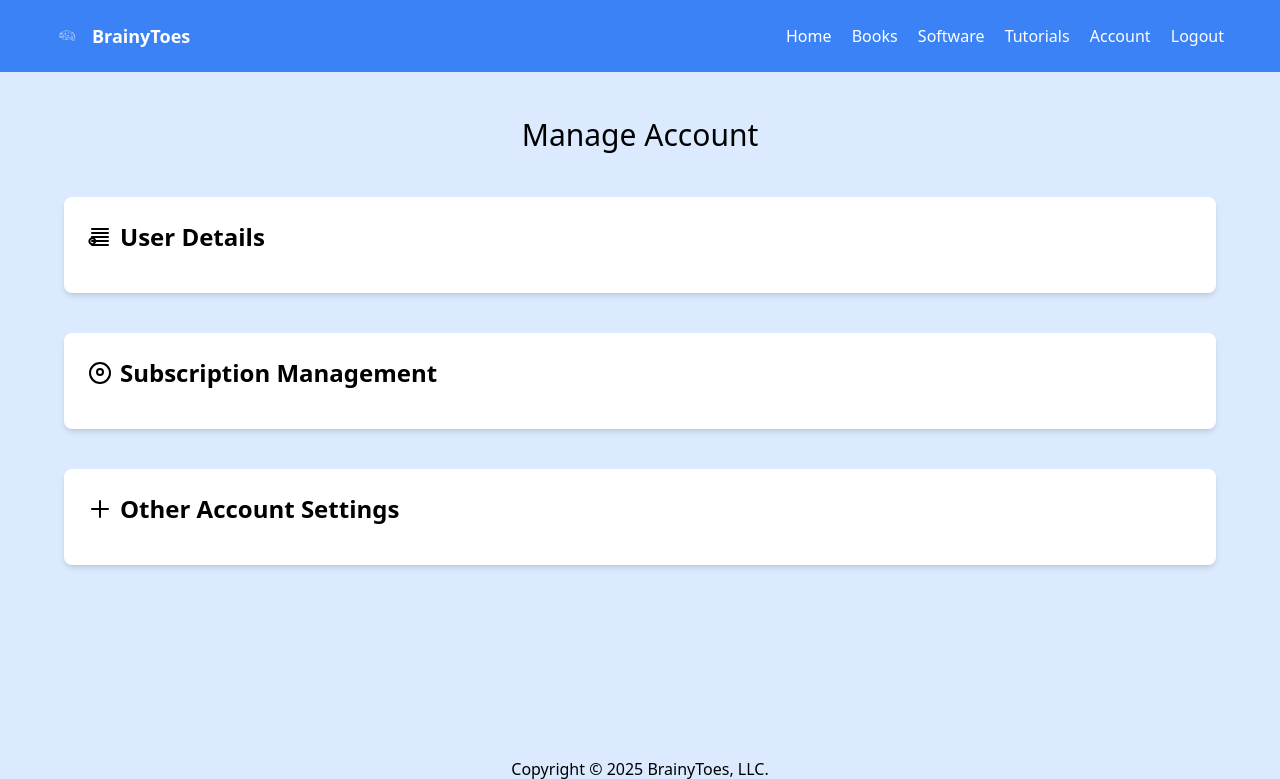
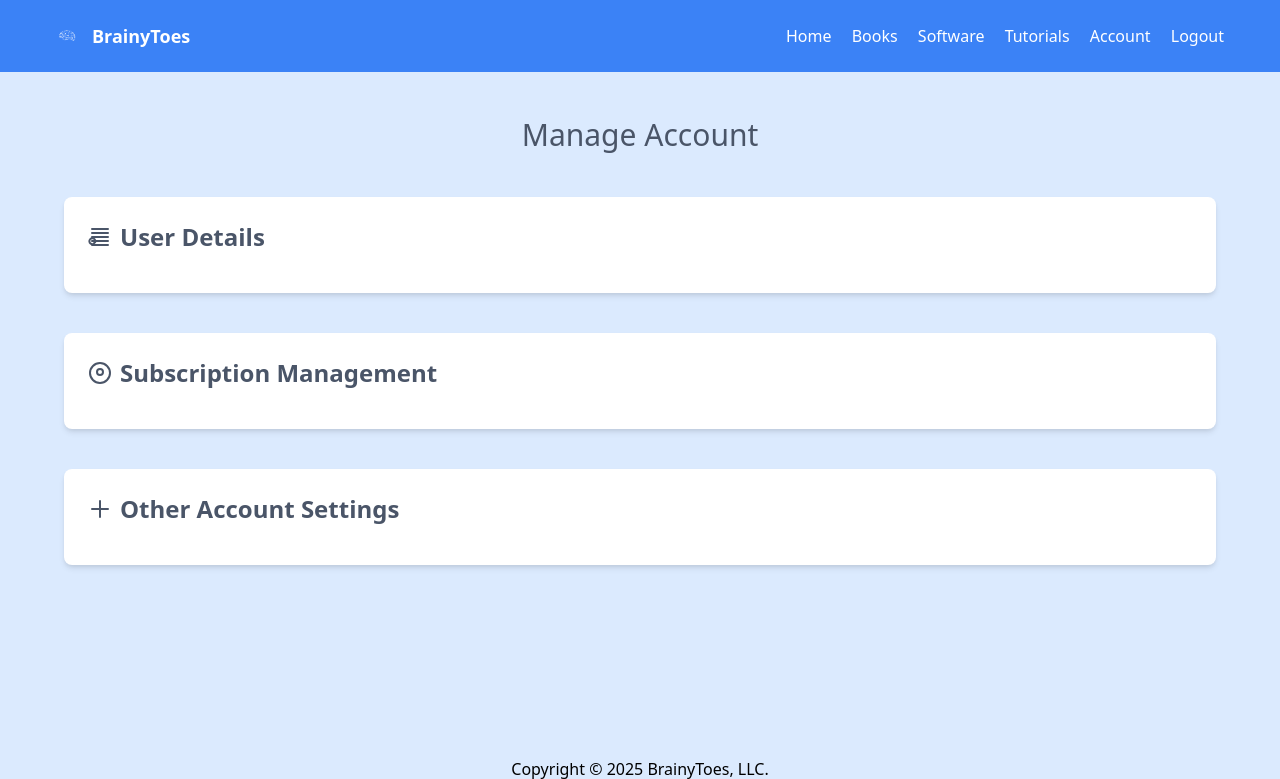
Before and after one commit to kalosius/brainytoes, a Django app: page /account/ in a window 1280 px wide. Shown: the top 779 px of the page. Run offline with Django 5.2, Linux system fonts and the light colour scheme; a user stored in the database is signed in.

Commit message:
Account Management

```diff
--- a/mubsapp/templates/account.html
+++ b/mubsapp/templates/account.html
@@ -12,13 +12,13 @@
         </div>
         {% endfor %}
 
-       <center> <h1 style="font-size: 30px;">Manage Account</h1></center>
+       <center> <h1 style="font-size: 30px; color: #4A5568;">Manage Account</h1></center>
     </div>
 
     <div class="container mx-auto mt-10 px-4 sm:px-6 lg:px-8">
         <!-- User Details -->
         <div class="bg-white shadow-md rounded-lg p-6 mb-6">
-            <h2 class="text-2xl font-bold mb-4 cursor-pointer flex items-center" onclick="toggleSection('user-details')">
+            <h2 class="text-2xl font-bold mb-4 cursor-pointer flex items-center" style="color: #4A5568;" onclick="toggleSection('user-details')">
                 <svg class="w-6 h-6 mr-2" fill="none" stroke="currentColor" viewBox="0 0 24 24" xmlns="http://www.w3.org/2000/svg"><path stroke-linecap="round" stroke-linejoin="round" stroke-width="2" d="M5.121 19.121A3 3 0 117.243 17l-2.122 2.121zM4 4h16M4 8h16M4 12h16M4 16h16M4 20h16"></path></svg>
                 User Details
             </h2>
@@ -53,7 +53,7 @@
     <div class="container mx-auto mt-10 px-4 sm:px-6 lg:px-8">
         <!-- Subscription Management -->
         <div class="bg-white shadow-md rounded-lg p-6 mb-6">
-            <h2 class="text-2xl font-bold mb-4 cursor-pointer flex items-center" onclick="toggleSection('subscription-management')">
+            <h2 class="text-2xl font-bold mb-4 cursor-pointer flex items-center" style="color: #4A5568;" onclick="toggleSection('subscription-management')">
                 <svg class="w-6 h-6 mr-2" fill="none" stroke="currentColor" viewBox="0 0 24 24" xmlns="http://www.w3.org/2000/svg"><path stroke-linecap="round" stroke-linejoin="round" stroke-width="2" d="M12 8c-1.657 0-3 1.343-3 3s1.343 3 3 3 3-1.343 3-3-1.343-3-3-3zM12 2a10 10 0 100 20 10 10 0 000-20z"></path></svg>
                 Subscription Management
             </h2>
@@ -74,7 +74,7 @@
     <div class="container mx-auto mt-10 px-4 sm:px-6 lg:px-8">
         <!-- Other Account Settings -->
         <div class="bg-white shadow-md rounded-lg p-6 mb-6">
-            <h2 class="text-2xl font-bold mb-4 cursor-pointer flex items-center" onclick="toggleSection('other-settings')">
+            <h2 class="text-2xl font-bold mb-4 cursor-pointer flex items-center" style="color: #4A5568;" onclick="toggleSection('other-settings')">
                 <svg class="w-6 h-6 mr-2" fill="none" stroke="currentColor" viewBox="0 0 24 24" xmlns="http://www.w3.org/2000/svg"><path stroke-linecap="round" stroke-linejoin="round" stroke-width="2" d="M12 4v16m8-8H4"></path></svg>
                 Other Account Settings
             </h2>
@@ -93,11 +93,11 @@
             if (section.classList.contains('hidden')) {
                 header.style.fontStyle = 'normal';
                 header.style.fontFamily = 'inherit';
-                header.style.color = 'inherit';
+                header.style.color = '#4A5568';
             } else {
                 header.style.fontStyle = 'italic';
                 header.style.fontFamily = 'Arial, sans-serif';
-                header.style.color = 'blue';
+                header.style.color = '#4A5568';
             }
         }
 
```
